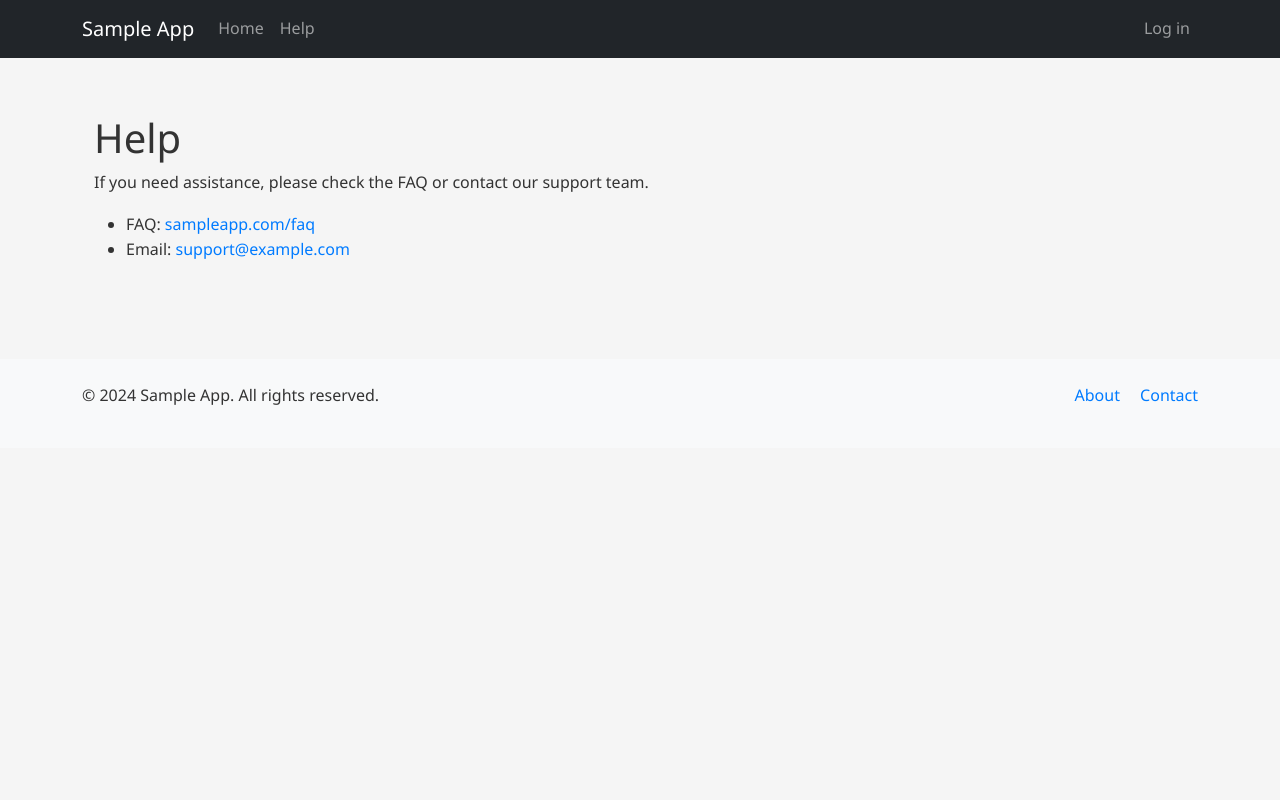
After one commit to maearon/geospatial-event-viewer, a Django app: page /help/ in a window 1280 px wide. The commit adds this page. Run offline with Django 5.2, Linux system fonts and the light colour scheme.

Commit message:
feat: update README and add static files; implement basic styling and JavaScript functionality

```diff
--- a/backend/django_boilerplate/settings.py
+++ b/backend/django_boilerplate/settings.py
@@ -119,6 +119,7 @@ USE_TZ = True
 
 # Static files (CSS, JavaScript, Images)
 STATIC_URL = '/static/'
+# python manage.py collectstatic ---> All merge to backend/staticfiles/ by Django
 STATIC_ROOT = BASE_DIR / 'staticfiles'
 STATICFILES_DIRS = [
     BASE_DIR / 'static',
@@ -162,7 +163,7 @@ SITE_ID = 1
 ACCOUNT_EMAIL_REQUIRED = True
 ACCOUNT_EMAIL_VERIFICATION = "mandatory"
 ACCOUNT_AUTHENTICATION_METHOD = "email"
-ACCOUNT_USERNAME_REQUIRED = False
+ACCOUNT_USERNAME_REQUIRED = False    # ✅ Nếu bắt buộc phải có email
 
 # Email settings
 EMAIL_BACKEND = config('EMAIL_BACKEND', default='django.core.mail.backends.console.EmailBackend')
--- /dev/null
+++ b/backend/static/css/styles.css
@@ -0,0 +1,51 @@
+/* Reset và normalize */
+* {
+  margin: 0;
+  padding: 0;
+  box-sizing: border-box;
+}
+
+html, body {
+  font-family: 'Segoe UI', Tahoma, Geneva, Verdana, sans-serif;
+  background-color: #f5f5f5;
+  color: #333;
+  line-height: 1.6;
+  min-height: 100vh;
+}
+
+/* Header cơ bản */
+header {
+  background-color: #007bff;
+  color: white;
+  padding: 1rem;
+  text-align: center;
+}
+
+/* Main layout */
+main {
+  padding: 2rem;
+}
+
+/* Nút cơ bản */
+button {
+  background-color: #007bff;
+  color: white;
+  border: none;
+  padding: 0.6rem 1.2rem;
+  border-radius: 4px;
+  cursor: pointer;
+}
+
+button:hover {
+  background-color: #0056b3;
+}
+
+/* Link */
+a {
+  color: #007bff;
+  text-decoration: none;
+}
+
+a:hover {
+  text-decoration: underline;
+}
--- /dev/null
+++ b/backend/static/js/app.js
@@ -0,0 +1,17 @@
+// Hiển thị log khi DOM đã tải xong
+document.addEventListener('DOMContentLoaded', () => {
+  console.log('🌐 App loaded!');
+
+  // Tự động focus vào phần tử đầu tiên có class .autofocus nếu có
+  const firstInput = document.querySelector('.autofocus');
+  if (firstInput) {
+    firstInput.focus();
+  }
+});
+
+// Ví dụ: thông báo click vào bất kỳ button nào
+document.addEventListener('click', (e) => {
+  if (e.target.tagName === 'BUTTON') {
+    console.log(`🖱️ Clicked button: ${e.target.textContent}`);
+  }
+});
--- a/backend/templates/base.html
+++ b/backend/templates/base.html
@@ -9,7 +9,7 @@
     <link href="https://cdn.jsdelivr.net/npm/bootstrap@5.3.0/dist/css/bootstrap.min.css" rel="stylesheet">
 
     {% load static %}
-    <link rel="stylesheet" href="{% static 'css/custom.css' %}">
+    <link rel="stylesheet" href="{% static 'css/styles.css' %}">
 </head>
 <body>
     <header class="navbar navbar-expand-lg navbar-dark bg-dark">
@@ -93,6 +93,7 @@
 
     <!-- Bootstrap JS -->
     <script src="https://cdn.jsdelivr.net/npm/bootstrap@5.3.0/dist/js/bootstrap.bundle.min.js"></script>
+    <script src="{% static 'js/app.js' %}"></script>
 
     {% block extra_js %}
     {% endblock %}
--- /dev/null
+++ b/backend/templates/static_pages/help.html
@@ -0,0 +1,14 @@
+{% extends "base.html" %}
+
+{% block title %}Help | Sample App{% endblock %}
+
+{% block content %}
+  <div class="container">
+    <h1>Help</h1>
+    <p>If you need assistance, please check the FAQ or contact our support team.</p>
+    <ul>
+      <li>FAQ: <a href="#">sampleapp.com/faq</a></li>
+      <li>Email: <a href="mailto:support@example.com">support@example.com</a></li>
+    </ul>
+  </div>
+{% endblock %}
--- /dev/null
+++ b/backend/templates/static_pages/home_logged_in.html
@@ -0,0 +1,6 @@
+<!-- backend/apps/static_pages/templates/static_pages/home.html -->
+{% extends 'base.html' %}
+
+{% block content %}
+  <h1>Hello from Home Page!</h1>
+{% endblock %}
```
Also changed, not shown: backend/templates/static_pages/about.html (added, +10 -0 lines), backend/templates/static_pages/contact.html (added, +10 -0 lines), backend/templates/static_pages/home.html (+5 -9 lines), README.md, backend/static/favicon.ico (added), backend/static/images/logo.png (added).
